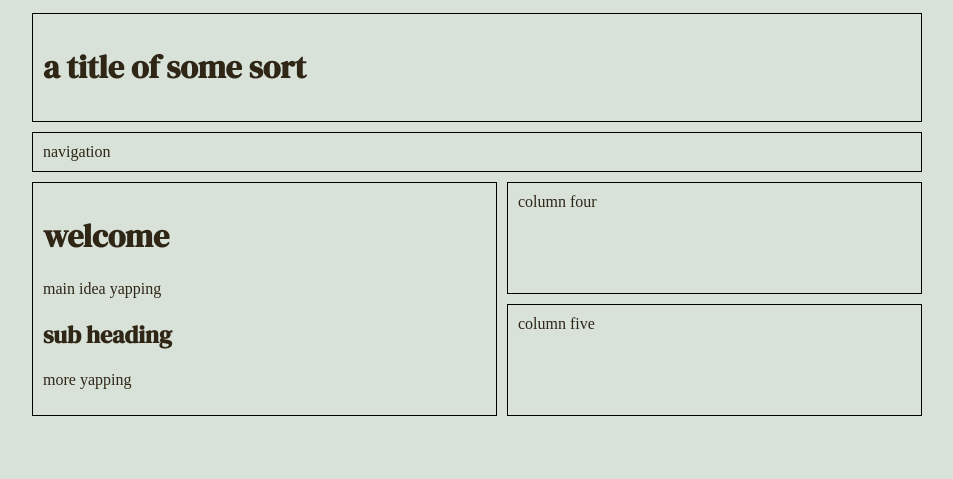
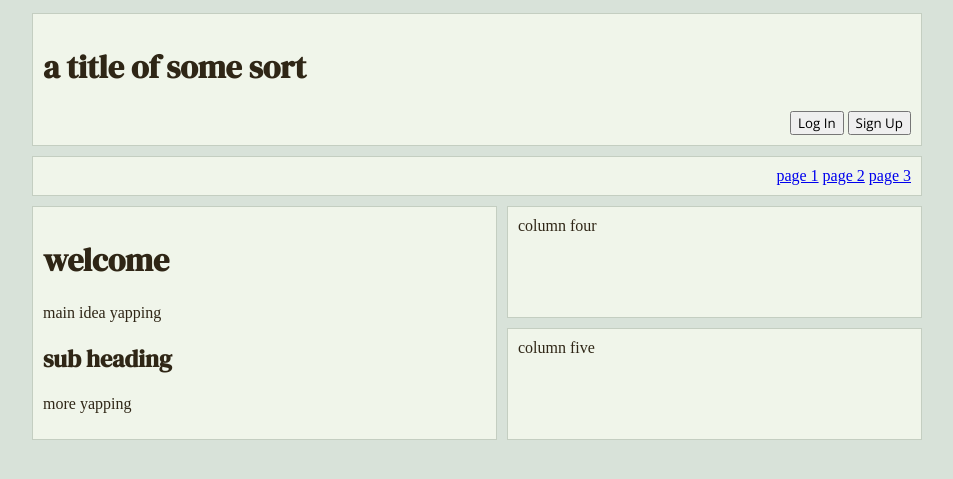
Before and after one commit to bioshield-hatch/ai-backend, a Flask app: page / in a window 1280 px wide. Shown: the top 479 px of the page, without its empty margins (163-1116 px from the left). Run offline with Flask 3, Linux system fonts and the light colour scheme.

Commit message:
button and links

```diff
--- a/templates/index.html
+++ b/templates/index.html
@@ -10,9 +10,19 @@
   <body>
     <div class="grid-container">
       <!-- header -->
-      <div class="grid-sec" id="g1"><h1>a title of some sort</h1></div>
+      <div class="grid-sec" id="g1">
+        <h1>a title of some sort</h1>
+    <div id="account">
+        <button>Log In</button>
+        <button>Sign Up</button>
+    </div>
+    </div>
       <!-- navigation bar-->
-      <div class="grid-sec" id="g2">navigation</div>
+      <div class="grid-sec" id="g2">
+        <a href="#">page 1</a>
+        <a href="#">page 2</a>
+        <a href="#">page 3</a>
+      </div>
       <!--misc area 1 (tall left box)-->
       <div class="grid-sec" id="g3">
         <h1>welcome</h1>
--- a/templates/style.css
+++ b/templates/style.css
@@ -37,8 +37,9 @@
 
 .grid-sec {
   padding: 10px;
-  border: solid black 1px;
   margin: 5px;
+  background-color: var(--secbg);
+  border: 1.5px solid var(--accent1);
 }
 
 /* section organization */
@@ -48,6 +49,7 @@
 
 #g2 {
   grid-area: nav;
+text-align: right;
 }
 
 #g3 {
@@ -80,3 +82,12 @@ h2,
 h3 {
   font-family: dmserifdisplay;
 }
+
+/* specific grid stuff */
+#account{
+    text-align: right;
+}
+
+button{
+    font-family: opensans;
+}
```
